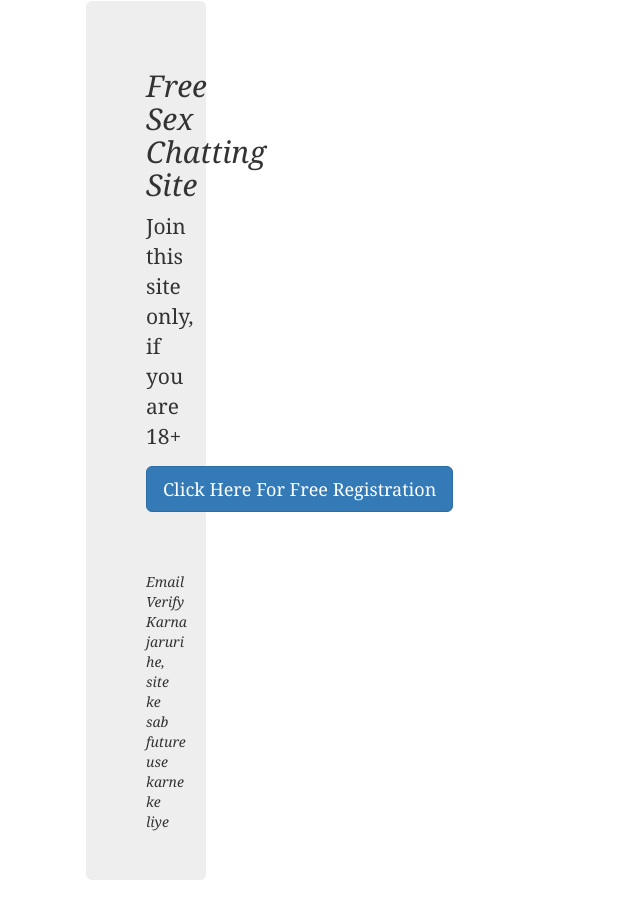
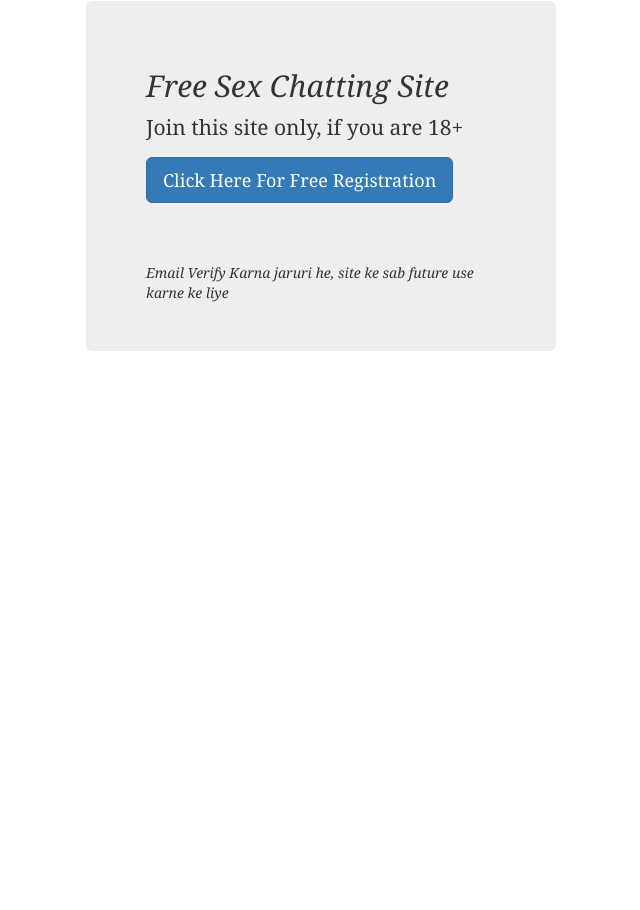
Before and after one commit to enyusu/enyusu.github.com, a Jekyll site: the page built from _posts/2015-02-02-msg.md, in a window 1280 px wide. Shown: the whole page, without its empty margins (194-834 px from the left). Built offline with Jekyll 4.4.1, drawn with Linux system fonts in a browser that asks for light colours; nearby versions of some CDN libraries.

Commit message:
Update 2015-02-02-msg.md

```diff
--- a/_posts/2015-02-02-msg.md
+++ b/_posts/2015-02-02-msg.md
@@ -10,7 +10,7 @@ permalink: dating-india-lp/
 
 
 
-<section class="main col col-lg-2 visible-xs">
+<section class="main col col-lg-8 visible-xs">
 <div class="jumbotron">
 <h2>Female Dating Site (22+ only)</h2>
 <p> Ye site sirf female ke liye he jinki umr 22 hun.<br/></p>
@@ -18,7 +18,7 @@ permalink: dating-india-lp/
 <br/><br/><br/><i>Email Verify Karna jaruri he, site ke sab future use karne ke liye</i>
 </div></section>
 
-<section class="main col col-lg-2 visible-lg visible-md">
+<section class="main col col-lg-8 visible-lg visible-md">
 <div class="jumbotron">
 <h2>Free Sex Chatting Site</h2>
 <p>Join this site only, if you are 18+<br/></p>
```
